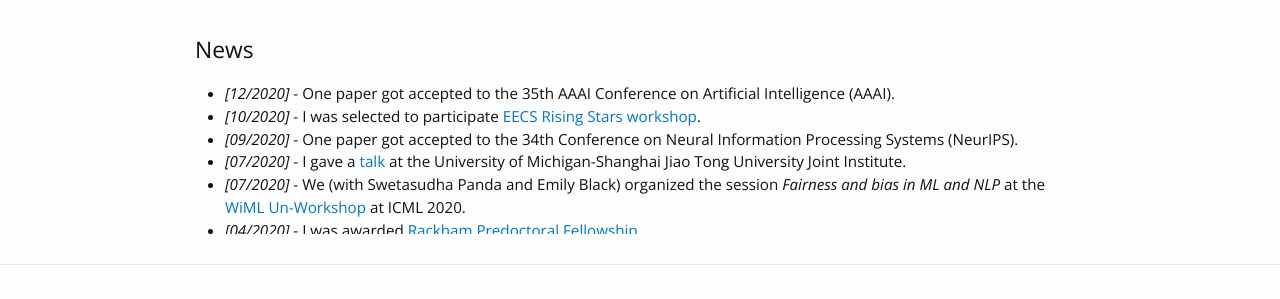
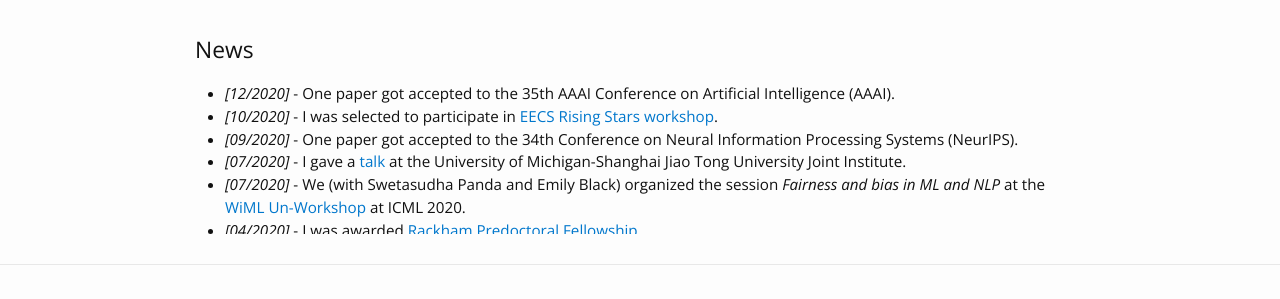
Before and after one commit to xueruzhang/xueruzhang.github.io, a Jekyll site: the page built from index.html, in a window 1280 px wide. Shown: the part 322-621 px from the top of the page. Built offline with Jekyll 4.4.1, drawn with Linux system fonts in a browser that asks for light colours.

Commit message:
message accompanying my updates

```diff
--- a/index.html
+++ b/index.html
@@ -25,7 +25,7 @@ border-radius:50% 50% 50% 50%;
 <ul>
 <li><i>[12/2020]</i> - One paper got accepted to the 35th AAAI Conference on Artificial Intelligence (AAAI).</li>
 
-<li><i>[10/2020]</i> - I was selected to participate <a href="https://eecs.berkeley.edu/rising-stars-2020">EECS Rising Stars workshop</a>.</li>
+<li><i>[10/2020]</i> - I was selected to participate in <a href="https://eecs.berkeley.edu/rising-stars-2020">EECS Rising Stars workshop</a>.</li>
 
 <li><i>[09/2020]</i> - One paper got accepted to the 34th Conference on Neural Information Processing Systems (NeurIPS).</li>
 
```
